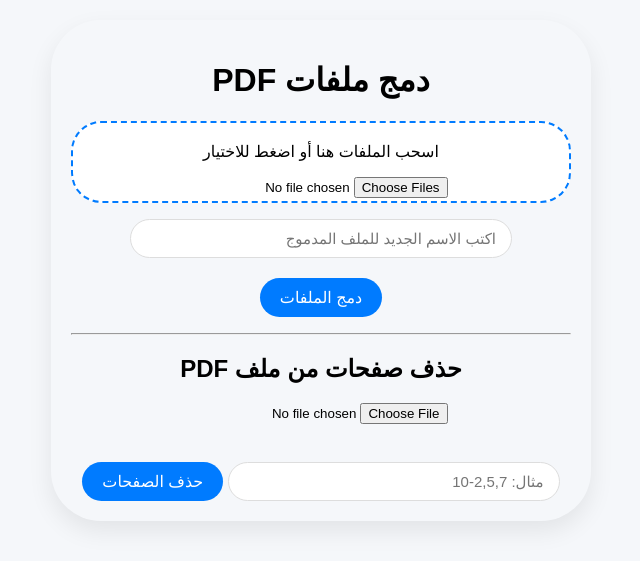
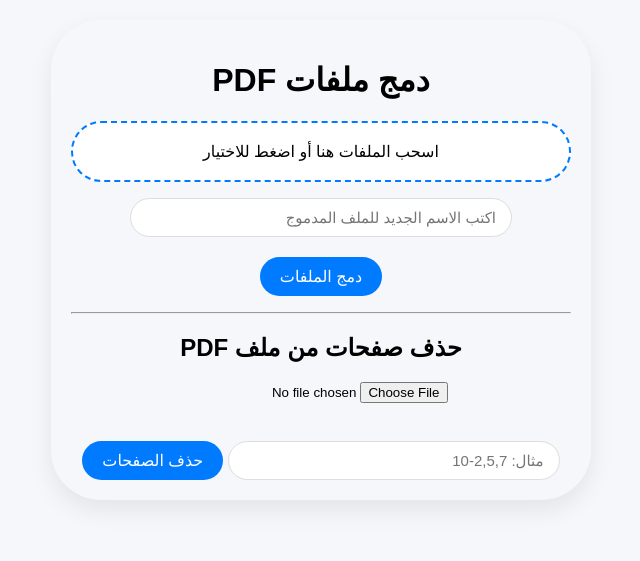
Before and after one commit to maf1250/PDF, a Flask app: page / in a window 1280 px wide. Shown: the top 561 px of the page, without its empty margins (319-959 px from the left). Run offline with Flask 3, Linux system fonts and the light colour scheme.

Commit message:
Update index.html

```diff
--- a/templates/index.html
+++ b/templates/index.html
@@ -11,7 +11,7 @@
     <h1>دمج ملفات PDF</h1>
     <div id="drop-area">
         <p>اسحب الملفات هنا أو اضغط للاختيار</p>
-        <input type="file" id="fileElem" multiple accept="application/pdf">
+        <input type="file" id="fileElem" multiple accept="application/pdf"  style="display:none;" required>
     </div>
     <ul id="file-list" class="file-list"></ul>
 <p>
```
